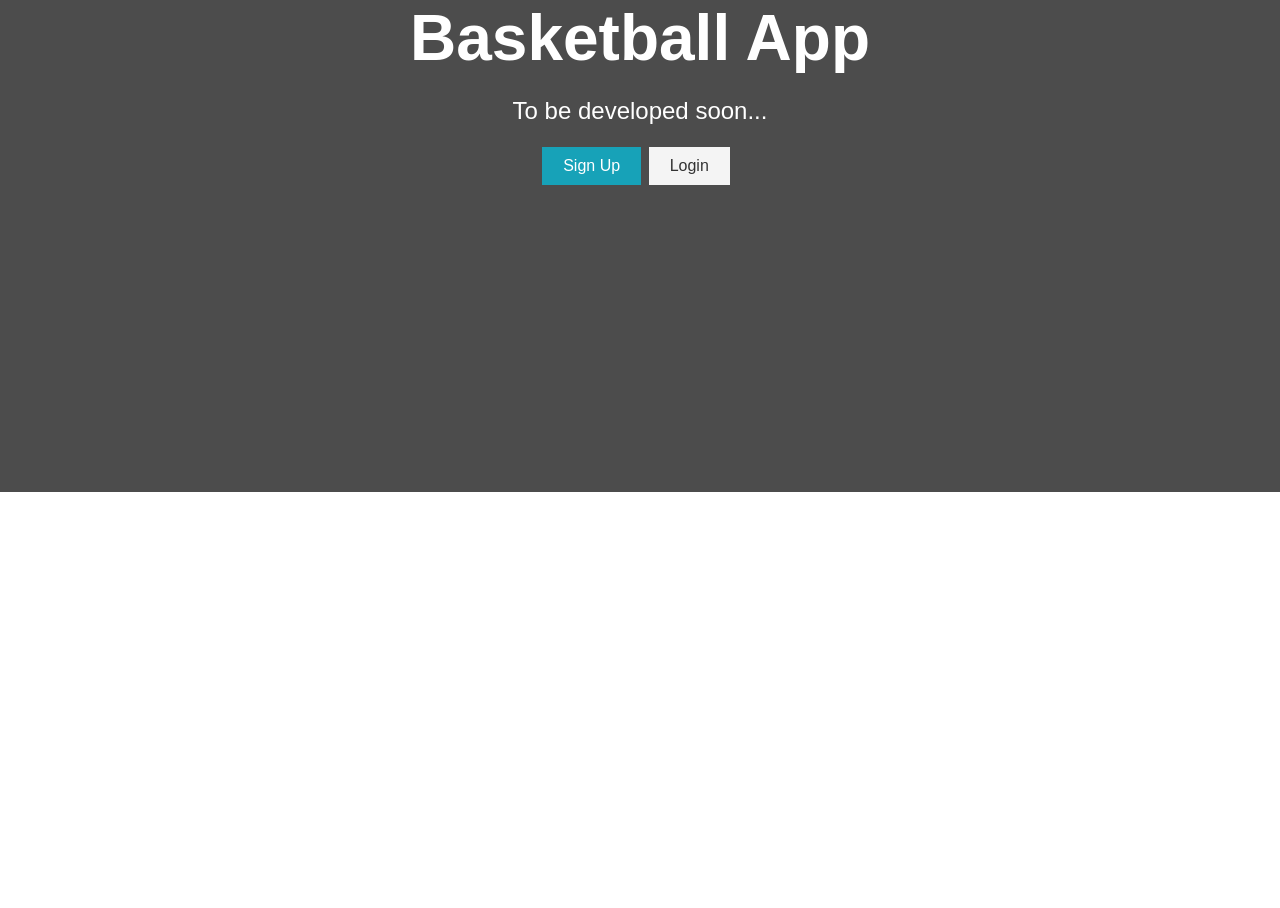
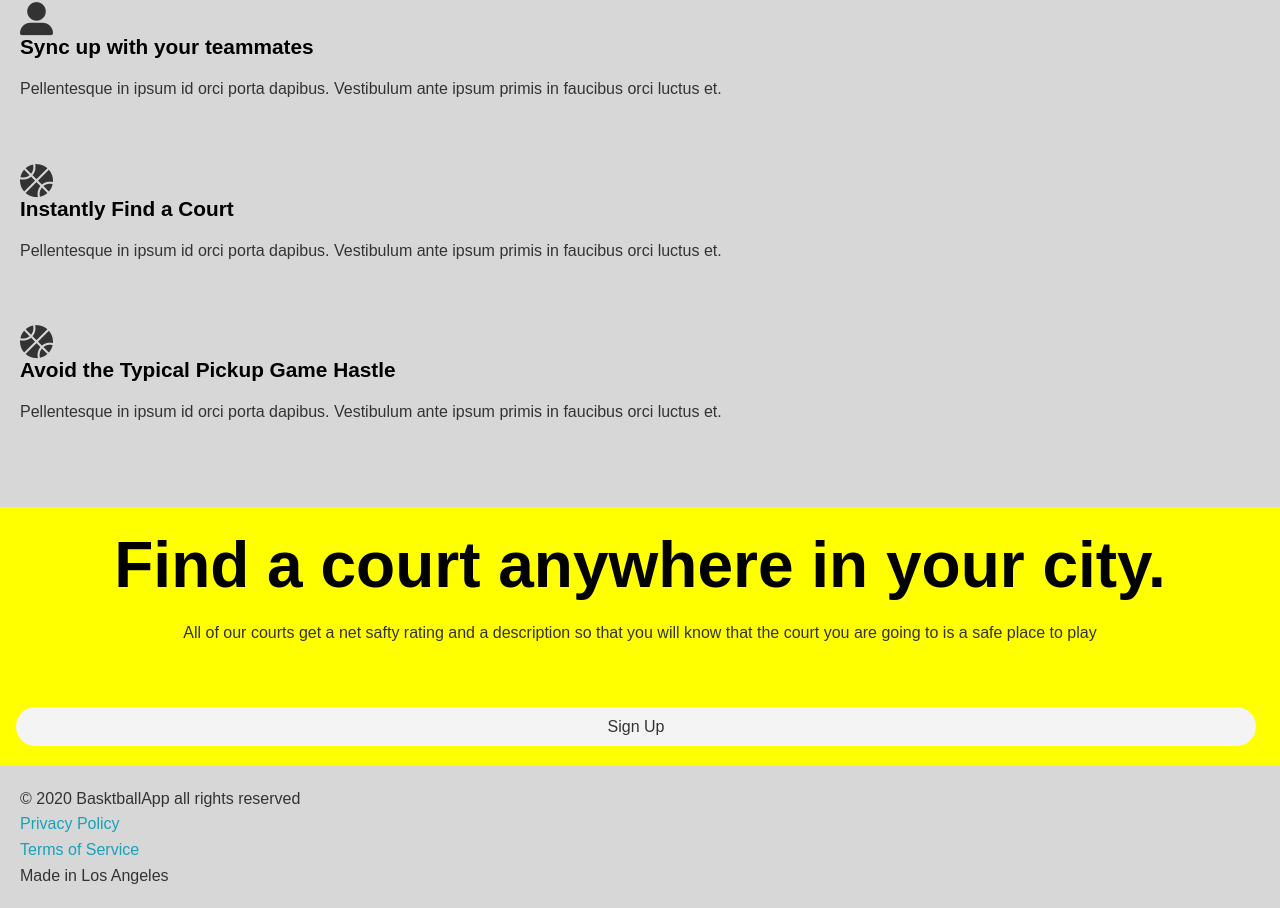
Before and after one commit to nanetteCodes/basketballApp, a React (Create React App) app in the folder client/: page / in a window 1280 px wide. Shown: the part 346-1254 px from the top of the page. Before the commit the page ends 838 px from the top, so only its background shows below. Built offline with nearby package versions, Linux system fonts and the light colour scheme; the HTML template or start-up script is replaced by a standard one.

Commit message:
landing page scel

```diff
--- a/client/src/App.js
+++ b/client/src/App.js
@@ -1,6 +1,7 @@
 import React, { useEffect } from 'react';
 import { BrowserRouter as Router, Route, Switch } from 'react-router-dom'
 import Navbar from './components/layouts/Navbar';
+import Footer from './components/layouts/Footer';
 import Landing from './components/layouts/Landing';
 import Routes from './components/routing/Routes';
 
@@ -31,6 +32,7 @@ const App = () => {
             <Route exact path='/' component={Landing} />
             <Route component={Routes} />
           </Switch>
+          <Footer />
         </>
       </Router>
     </Provider>
--- a/client/src/App.scss
+++ b/client/src/App.scss
@@ -19,6 +19,12 @@ body {
   line-height: 1.6;
   background-color: #fff;
   color: #333;
+}
+
+html,
+body {
+  width: 100%;
+  height: 100%;
 }
 
 a {
@@ -49,10 +55,17 @@ img {
   font-size: 4rem;
   line-height: 1.2;
   margin-bottom: 1rem;
+  color: black;
 }
 
 .large {
   font-size: 3rem;
+  line-height: 1.2;
+  margin-bottom: 1rem;
+}
+
+.medium {
+  font-size: 1.3rem;
   line-height: 1.2;
   margin-bottom: 1rem;
 }
@@ -133,6 +146,7 @@ img {
   padding: 0.4rem 1.3rem;
   font-size: 1rem;
   border: none;
+  border-radius: 30px;
   cursor: pointer;
   margin-right: 0.5rem;
   transition: opacity 0.2s ease-in;
@@ -319,6 +333,7 @@ button {
 
   .lead {
     font-size: 1rem;
+    color: black;
   }
 
   /* Navbar */
--- /dev/null
+++ b/client/src/components/layouts/Footer.jsx
@@ -0,0 +1,28 @@
+import React from 'react';
+import { Link } from 'react-router-dom';
+import './Footer.scss';
+
+const Footer = () => {
+  return (
+    <div className='footer'>
+      <ul>
+        <li>
+          <span>
+            © {new Date().getFullYear()} BasktballApp all rights reserved
+          </span>
+        </li>
+        <li>
+          <Link to='/privacy'>Privacy Policy</Link>
+        </li>
+        <li>
+          <Link to='/terms-of-service'>Terms of Service</Link>
+        </li>
+        <li>
+          <span>Made in Los Angeles</span>
+        </li>
+      </ul>
+    </div>
+  );
+};
+
+export default Footer;
--- /dev/null
+++ b/client/src/components/layouts/Footer.scss
@@ -0,0 +1,10 @@
+.footer {
+  height: 100%;
+  width: 100%;
+  margin: auto;
+  display: flex;
+  flex-direction: column;
+  justify-content: center;
+  background-color: #d7d7d7;
+  padding: 20px;
+}
--- a/client/src/components/layouts/Landing.jsx
+++ b/client/src/components/layouts/Landing.jsx
@@ -12,19 +12,52 @@ const Landing = ({ isAuthenticated }) => {
 
   return (
     <section className='landing'>
-      <div className='dark-overlay'>
-        <div className='landing-inner'>
-          <h1 className='x-large'>Basketball App</h1>
-          <p className='lead'>To be developed soon...</p>
-          <div className='buttons'>
-            <Link to='/register' className='btn btn-primary'>
+      <div className='landing-1'>
+        <h1 className='x-large'>
+          Find Courts <br /> Meet Teammated
+        </h1>
+        <p className='lead'>
+          The basketball app is your resource to find high qualtiy and safe
+          pickup games in your area.
+        </p>
+        <Link to='/register' className='btn btn-landing'>
           Sign Up
         </Link>
-            <Link to='/login' className='btn btn-light'>
+        <Link to='/login' className='login-link'>
           Login
         </Link>
       </div>
+      <div className='landing-2'>
+        <i className='fas fa-user-alt'></i>{' '}
+        <h2 className='landing-title medium'>Sync up with your teammates</h2>
+        <p className='landing-p'>
+          Pellentesque in ipsum id orci porta dapibus. Vestibulum ante ipsum
+          primis in faucibus orci luctus et.
+        </p>
+        <i className='fas fa-basketball-ball'></i>{' '}
+        <h2 className='landing-title medium'>Instantly Find a Court</h2>
+        <p className='landing-p'>
+          Pellentesque in ipsum id orci porta dapibus. Vestibulum ante ipsum
+          primis in faucibus orci luctus et.
+        </p>
+        <i className='fas fa-basketball-ball'></i>{' '}
+        <h2 className='landing-title medium'>
+          Avoid the Typical Pickup Game Hastle
+        </h2>
+        <p className='landing-p'>
+          Pellentesque in ipsum id orci porta dapibus. Vestibulum ante ipsum
+          primis in faucibus orci luctus et.
+        </p>
       </div>
+      <div className='landing-3'>
+        <h1 className='x-large'>Find a court anywhere in your city.</h1>
+        <p className='landing-p'>
+          All of our courts get a net safty rating and a description so that you
+          will know that the court you are going to is a safe place to play
+        </p>
+        <Link to='/register' className='btn btn-landing'>
+          Sign Up
+        </Link>
       </div>
     </section>
   );
--- a/client/src/components/layouts/Landing.scss
+++ b/client/src/components/layouts/Landing.scss
@@ -1,10 +1,9 @@
 .landing {
   position: relative;
   /* background: url('./img/showcase.jpg') no-repeat center center/cover; */
-  height: 100vh;
 }
 
-.landing-inner {
+.landing-1 {
   color: #fff;
   height: 100%;
   width: 80%;
@@ -15,3 +14,49 @@
   justify-content: center;
   text-align: center;
 }
+
+.login-link {
+  display: block;
+  text-decoration: underline;
+}
+
+.btn-landing {
+  width: 100%;
+}
+
+.landing-2 {
+  height: 100%;
+  width: 100%;
+  margin: auto;
+  display: flex;
+  flex-direction: column;
+  justify-content: center;
+  background-color: #d7d7d7;
+  padding: 20px;
+}
+
+.landing-3 {
+  height: 100%;
+  width: 100%;
+  margin: auto;
+  display: flex;
+  flex-direction: column;
+  align-items: center;
+  justify-content: center;
+  text-align: center;
+  background-color: yellow;
+  padding: 20px;
+}
+
+.landing-title {
+  font-size: 2 rem;
+  color: black;
+}
+
+.landing-p {
+  padding-bottom: 62px;
+}
+
+.fas {
+  font-size: 33px;
+}
```
Lines whose indentation alone changed are shown as unchanged.
